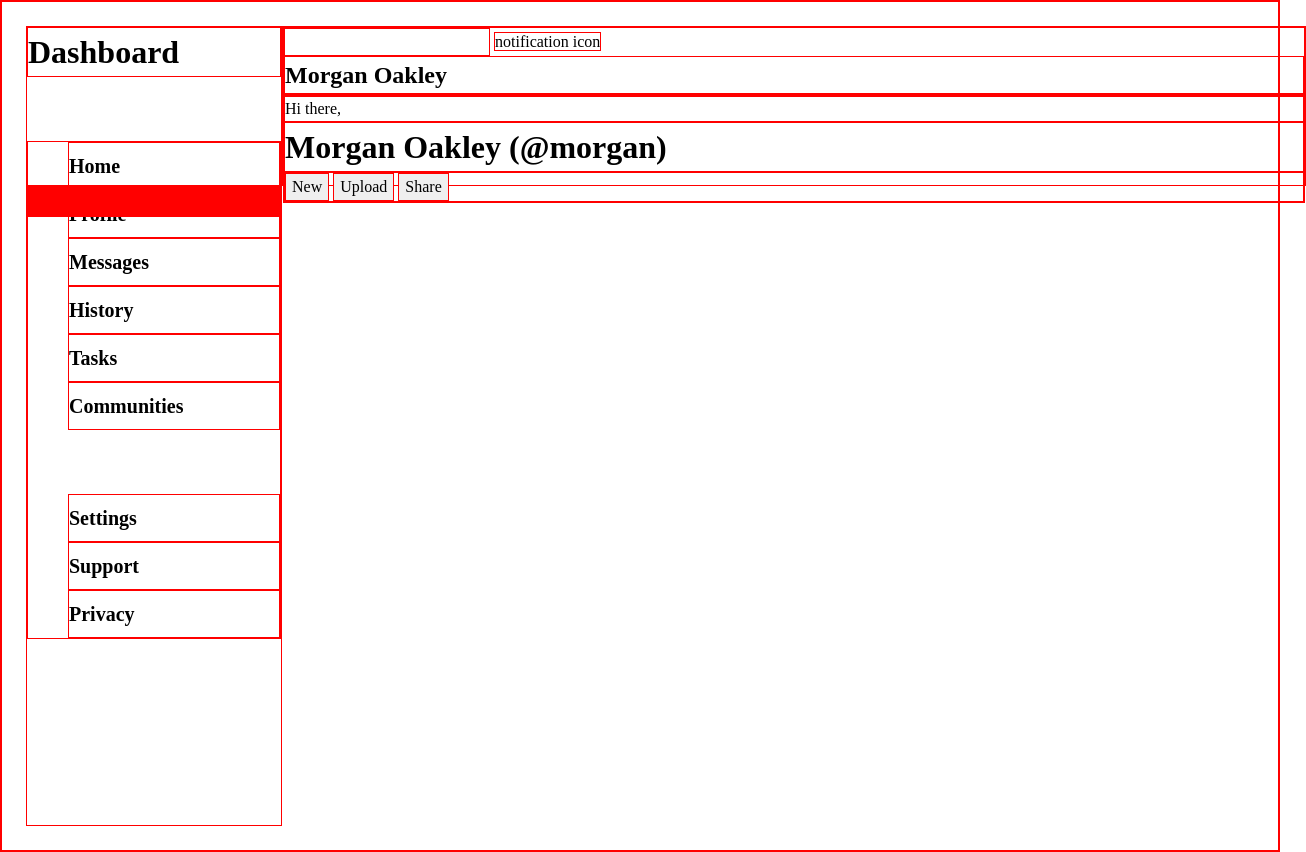
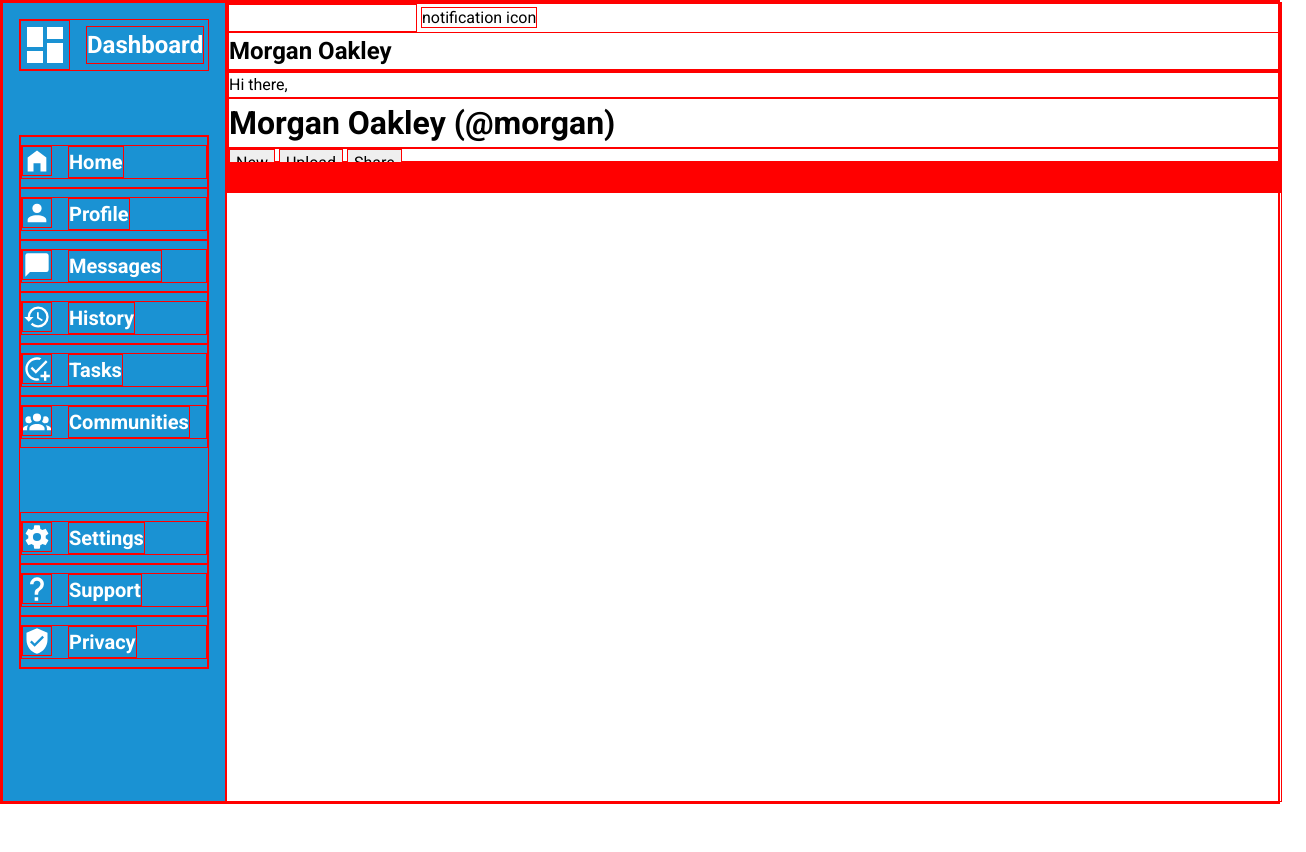
Before and after one commit to ZephyRemix/admin_dashboard, a plain HTML site: page index.html in a window 1280 px wide. Shown: the whole page, 1306 px wide, since content can reach past the window. After the commit the page ends 804 px from the top, so only its background shows below. Drawn offline with Linux system fonts and the light colour scheme.

Commit message:
Finalized formatting of sidebar

```diff
--- a/index.html
+++ b/index.html
@@ -11,20 +11,70 @@
 </head>
 <body>
     <!-- sidebar -->
-    <div>
-        <h1 class="sidebar-title">Dashboard</h1>
+    <aside>
+        <div class="sidebar-logo">
+            <svg xmlns="http://www.w3.org/2000/svg" width="50" height="50" viewBox="0 0 24 24"><path d="M13,3V9H21V3M13,21H21V11H13M3,21H11V15H3M3,13H11V3H3V13Z" /></svg>
+            <h1>Dashboard</h1>
+        </div>
+
         <ul>
-            <li class="primary">Home</li>
-            <li class="primary">Profile</li>
-            <li class="primary">Messages</li>
-            <li class="primary">History</li>
-            <li class="primary">Tasks</li>
-            <li class="primary">Communities</li>
-            <li class="secondary">Settings</li>
-            <li class="secondary">Support</li>
-            <li class="secondary">Privacy</li>
+            <li class="primary">
+                <a href="#">
+                    <svg xmlns="http://www.w3.org/2000/svg" width="30" height="30" viewBox="0 0 24 24"><path d="M12,3L20,9V21H15V14H9V21H4V9L12,3Z" /></svg>
+                    <span>Home</span>
+                </a>
+            </li>
+            <li class="primary">
+                <a href="#">
+                    <svg xmlns="http://www.w3.org/2000/svg" width="30" height="30" viewBox="0 0 24 24"><path d="M12,4A4,4 0 0,1 16,8A4,4 0 0,1 12,12A4,4 0 0,1 8,8A4,4 0 0,1 12,4M12,14C16.42,14 20,15.79 20,18V20H4V18C4,15.79 7.58,14 12,14Z" /></svg>
+                    <span>Profile</span>
+                </a>
+            </li>
+            <li class="primary">
+                <a href="#">
+                    <svg xmlns="http://www.w3.org/2000/svg" width="30" height="30" viewBox="0 0 24 24"><path d="M20,2H4A2,2 0 0,0 2,4V22L6,18H20A2,2 0 0,0 22,16V4C22,2.89 21.1,2 20,2Z" /></svg>
+                    <span>Messages</span>
+                </a>
+            </li>
+            <li class="primary">
+                <a href="#">
+                    <svg xmlns="http://www.w3.org/2000/svg" width="30" height="30" viewBox="0 0 24 24"><path d="M13.5,8H12V13L16.28,15.54L17,14.33L13.5,12.25V8M13,3A9,9 0 0,0 4,12H1L4.96,16.03L9,12H6A7,7 0 0,1 13,5A7,7 0 0,1 20,12A7,7 0 0,1 13,19C11.07,19 9.32,18.21 8.06,16.94L6.64,18.36C8.27,20 10.5,21 13,21A9,9 0 0,0 22,12A9,9 0 0,0 13,3" /></svg>
+                    <span>History</span>
+                </a>
+            </li>
+            <li class="primary">
+                <a href="#">
+                    <svg xmlns="http://www.w3.org/2000/svg" width="30" height="30" viewBox="0 0 24 24"><path d="M14.3 21.7C13.6 21.9 12.8 22 12 22C6.5 22 2 17.5 2 12S6.5 2 12 2C13.3 2 14.6 2.3 15.8 2.7L14.2 4.3C13.5 4.1 12.8 4 12 4C7.6 4 4 7.6 4 12S7.6 20 12 20C12.4 20 12.9 20 13.3 19.9C13.5 20.6 13.9 21.2 14.3 21.7M7.9 10.1L6.5 11.5L11 16L21 6L19.6 4.6L11 13.2L7.9 10.1M18 14V17H15V19H18V22H20V19H23V17H20V14H18Z" /></svg>
+                    <span>Tasks</span>
+                </a>
+            </li>
+            <li class="primary">
+                <a href="#">
+                    <svg xmlns="http://www.w3.org/2000/svg" width="30" height="30" viewBox="0 0 24 24"><path d="M12,5.5A3.5,3.5 0 0,1 15.5,9A3.5,3.5 0 0,1 12,12.5A3.5,3.5 0 0,1 8.5,9A3.5,3.5 0 0,1 12,5.5M5,8C5.56,8 6.08,8.15 6.53,8.42C6.38,9.85 6.8,11.27 7.66,12.38C7.16,13.34 6.16,14 5,14A3,3 0 0,1 2,11A3,3 0 0,1 5,8M19,8A3,3 0 0,1 22,11A3,3 0 0,1 19,14C17.84,14 16.84,13.34 16.34,12.38C17.2,11.27 17.62,9.85 17.47,8.42C17.92,8.15 18.44,8 19,8M5.5,18.25C5.5,16.18 8.41,14.5 12,14.5C15.59,14.5 18.5,16.18 18.5,18.25V20H5.5V18.25M0,20V18.5C0,17.11 1.89,15.94 4.45,15.6C3.86,16.28 3.5,17.22 3.5,18.25V20H0M24,20H20.5V18.25C20.5,17.22 20.14,16.28 19.55,15.6C22.11,15.94 24,17.11 24,18.5V20Z" /></svg>
+                    <span>Communities</span>
+                </a>
+            </li>
+            <li class="secondary">
+                <a href="#">
+                    <svg xmlns="http://www.w3.org/2000/svg" width="30" height="30" viewBox="0 0 24 24"><path d="M12,15.5A3.5,3.5 0 0,1 8.5,12A3.5,3.5 0 0,1 12,8.5A3.5,3.5 0 0,1 15.5,12A3.5,3.5 0 0,1 12,15.5M19.43,12.97C19.47,12.65 19.5,12.33 19.5,12C19.5,11.67 19.47,11.34 19.43,11L21.54,9.37C21.73,9.22 21.78,8.95 21.66,8.73L19.66,5.27C19.54,5.05 19.27,4.96 19.05,5.05L16.56,6.05C16.04,5.66 15.5,5.32 14.87,5.07L14.5,2.42C14.46,2.18 14.25,2 14,2H10C9.75,2 9.54,2.18 9.5,2.42L9.13,5.07C8.5,5.32 7.96,5.66 7.44,6.05L4.95,5.05C4.73,4.96 4.46,5.05 4.34,5.27L2.34,8.73C2.21,8.95 2.27,9.22 2.46,9.37L4.57,11C4.53,11.34 4.5,11.67 4.5,12C4.5,12.33 4.53,12.65 4.57,12.97L2.46,14.63C2.27,14.78 2.21,15.05 2.34,15.27L4.34,18.73C4.46,18.95 4.73,19.03 4.95,18.95L7.44,17.94C7.96,18.34 8.5,18.68 9.13,18.93L9.5,21.58C9.54,21.82 9.75,22 10,22H14C14.25,22 14.46,21.82 14.5,21.58L14.87,18.93C15.5,18.67 16.04,18.34 16.56,17.94L19.05,18.95C19.27,19.03 19.54,18.95 19.66,18.73L21.66,15.27C21.78,15.05 21.73,14.78 21.54,14.63L19.43,12.97Z" /></svg>
+                    <span>Settings</span>
+                </a>
+            </li>
+            <li class="secondary">
+                <a href="#">
+                    <svg xmlns="http://www.w3.org/2000/svg" width="30" height="30" viewBox="0 0 24 24"><path d="M10,19H13V22H10V19M12,2C17.35,2.22 19.68,7.62 16.5,11.67C15.67,12.67 14.33,13.33 13.67,14.17C13,15 13,16 13,17H10C10,15.33 10,13.92 10.67,12.92C11.33,11.92 12.67,11.33 13.5,10.67C15.92,8.43 15.32,5.26 12,5A3,3 0 0,0 9,8H6A6,6 0 0,1 12,2Z" /></svg>
+                    <span>Support</span>
+                </a>
+            </li>
+            <li class="secondary">
+                <a href="#">
+                    <svg xmlns="http://www.w3.org/2000/svg" width="30" height="30" viewBox="0 0 24 24"><path d="M10,17L6,13L7.41,11.59L10,14.17L16.59,7.58L18,9M12,1L3,5V11C3,16.55 6.84,21.74 12,23C17.16,21.74 21,16.55 21,11V5L12,1Z" /></svg>
+                    <span>Privacy</span>
+                </a>
+            </li>
         </ul>
-    </div>
+    </aside>
+
 
     <!-- header -->
     <div>
--- a/styles.css
+++ b/styles.css
@@ -9,6 +9,7 @@
   }
 
   body {
+    font-family: Roboto;
     line-height: 1.5;
     -webkit-font-smoothing: antialiased;
   }
@@ -32,24 +33,48 @@
 
 /* dashboard layout */
 body {
-    padding: 1.5rem;
     display: grid;
-    grid-template-columns: 20vw 80vw;
+    grid-template-columns: 17.5vw 82.5vw;
     grid-template-rows: 20vh 80vh;
 }
 
 /* sidebar */
-.sidebar-title::before {
-    /* content: icon */
+aside {
+  grid-row: 1 / 3;
+
+  display: flex;
+  flex-direction: column;
+
+  background-color: #1a92d3;
+  color: white;
+  padding: 1rem;
 }
 
-.sidebar-title {
+aside > .sidebar-logo {
+  display: flex;
+  align-items: center;
+}
+
+aside svg {
+  fill: white;
+}
+
+aside > .sidebar-logo,
+aside a {
+  display: flex;
+  gap: 1rem;
+}
+
+aside a {
+  text-decoration: none;
+  color: white;
+}
+.sidebar-logo {
     margin-bottom: 4rem;
 }
 
-.sidebar-title + ul {
-    display: flex;
-    flex-direction: column;
+ul {
+  padding: 0;
 }
 
 ul li {
```
Also changed, not shown: media/account-group.svg (added), media/account.svg (added), media/checkbox-marked-circle-plus-outline.svg (added), media/cog.svg (added), media/help.svg (added), media/history.svg (added), media/home-variant.svg (added), media/message.svg (added), media/shield-check.svg (added), media/view-dashboard.svg (added).
